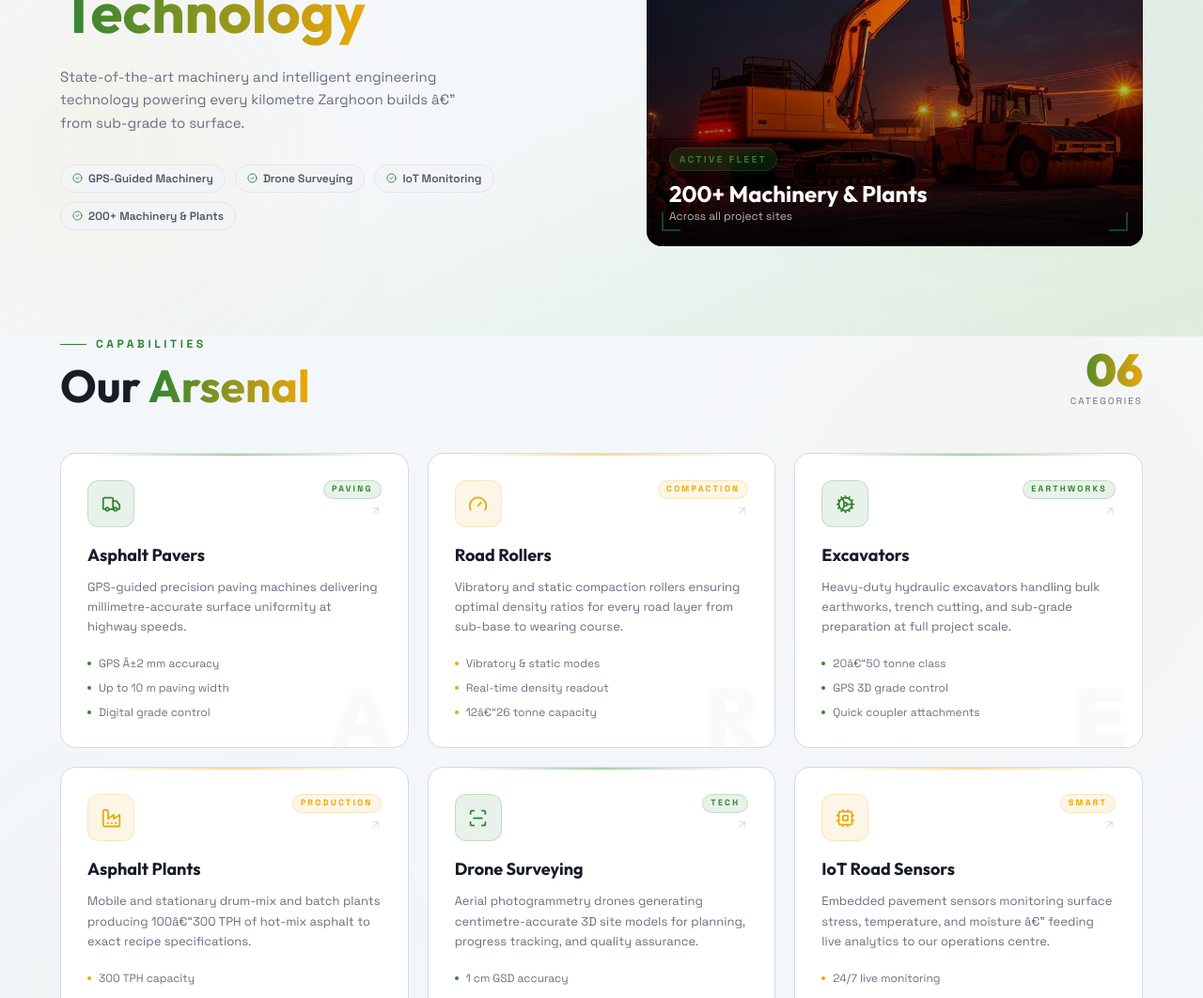
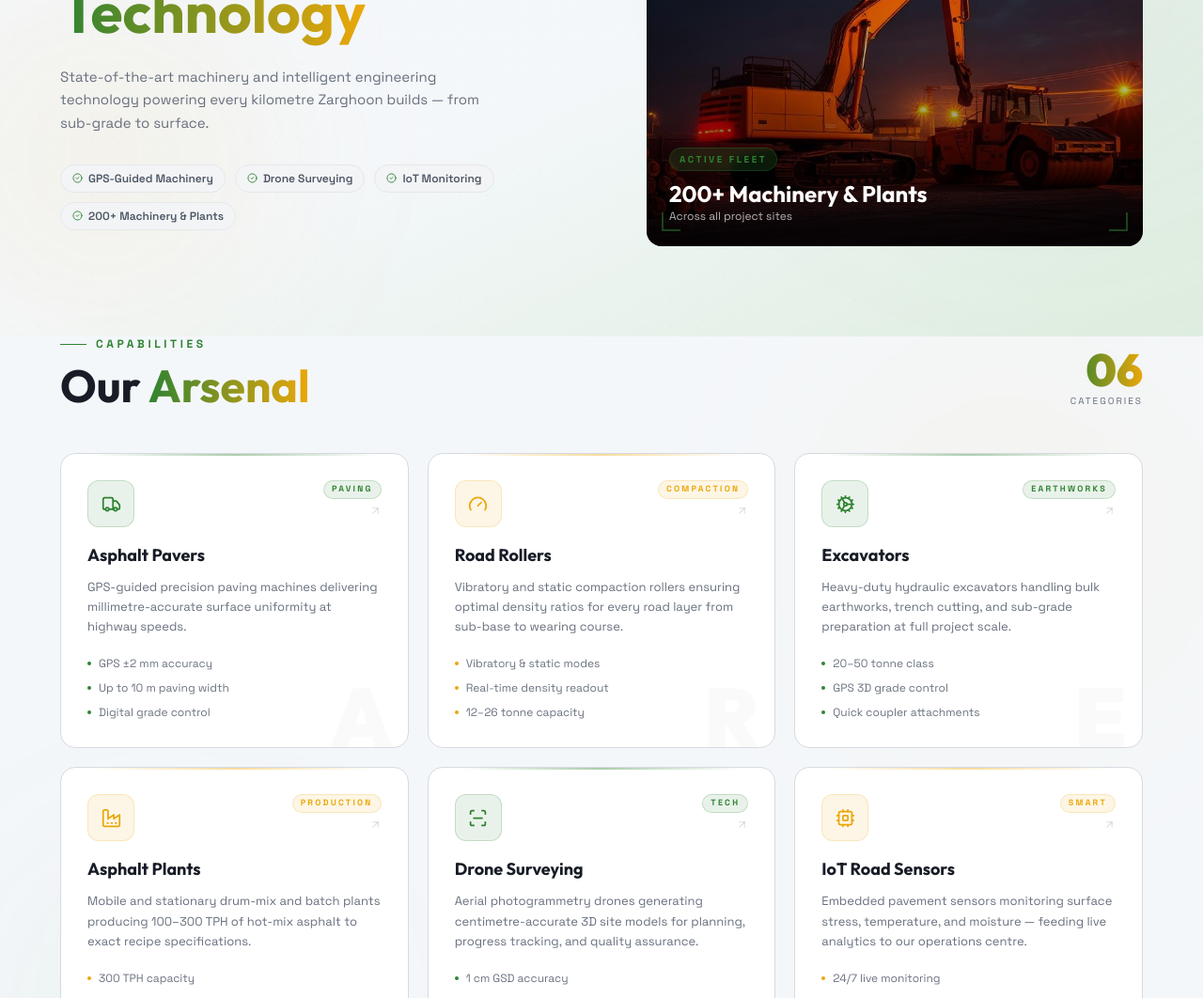
Before and after one commit to muhammadadeel147/Zarghoon, a React (Vite) app: page /equipment in a window 1280 px wide. Shown: the part 322-1384 px from the top of the page at 94% size. Built offline with nearby package versions, Linux system fonts and the light colour scheme.

Commit message:
fix: correct typographical errors and improve text formatting across multiple pages

```diff
--- a/src/pages/Equipment.tsx
+++ b/src/pages/Equipment.tsx
@@ -18,24 +18,24 @@
   {
     icon: Truck,    name: "Asphalt Pavers",    category: "Paving",
     desc: "GPS-guided precision paving machines delivering millimetre-accurate surface uniformity at highway speeds.",
-    specs: ["GPS Â±2 mm accuracy", "Up to 10 m paving width", "Digital grade control"],
+    specs: ["GPS ±2 mm accuracy", "Up to 10 m paving width", "Digital grade control"],
     gold: false,
   },
   {
     icon: Gauge,    name: "Road Rollers",       category: "Compaction",
     desc: "Vibratory and static compaction rollers ensuring optimal density ratios for every road layer from sub-base to wearing course.",
-    specs: ["Vibratory & static modes", "Real-time density readout", "12â€“26 tonne capacity"],
+    specs: ["Vibratory & static modes", "Real-time density readout", "12–26 tonne capacity"],
     gold: true,
   },
   {
     icon: Cog,      name: "Excavators",         category: "Earthworks",
     desc: "Heavy-duty hydraulic excavators handling bulk earthworks, trench cutting, and sub-grade preparation at full project scale.",
-    specs: ["20â€“50 tonne class", "GPS 3D grade control", "Quick coupler attachments"],
+    specs: ["20–50 tonne class", "GPS 3D grade control", "Quick coupler attachments"],
     gold: false,
   },
   {
     icon: Factory,  name: "Asphalt Plants",     category: "Production",
-    desc: "Mobile and stationary drum-mix and batch plants producing 100â€“300 TPH of hot-mix asphalt to exact recipe specifications.",
+    desc: "Mobile and stationary drum-mix and batch plants producing 100–300 TPH of hot-mix asphalt to exact recipe specifications.",
     specs: ["300 TPH capacity", "Recycled asphalt capable", "Remote mix monitoring"],
     gold: true,
   },
@@ -47,7 +47,7 @@
   },
   {
     icon: Cpu,      name: "IoT Road Sensors",   category: "Smart",
-    desc: "Embedded pavement sensors monitoring surface stress, temperature, and moisture â€” feeding live analytics to our operations centre.",
+    desc: "Embedded pavement sensors monitoring surface stress, temperature, and moisture — feeding live analytics to our operations centre.",
     specs: ["24/7 live monitoring", "Predictive maintenance", "Cloud dashboard"],
     gold: true,
   },
@@ -56,7 +56,7 @@
 const Equipment = () => (
   <div className="pt-[68px]">
 
-    {/* â”€â”€ HERO â”€â”€â”€â”€â”€â”€â”€â”€â”€â”€â”€â”€â”€â”€â”€â”€â”€â”€â”€â”€â”€â”€â”€â”€â”€â”€â”€â”€â”€â”€â”€â”€â”€â”€â”€â”€â”€â”€â”€â”€â”€â”€â”€â”€â”€â”€â”€â”€â”€â”€ */}
+    {/* ── HERO ────────────────────────────────────────────────── */}
     <section className="relative overflow-hidden py-24 px-6">
       <div className="absolute inset-0 bg-gradient-to-br from-background via-background to-[hsl(122,30%,90%)]" />
       <div
@@ -98,7 +98,7 @@
               transition={{ delay: 0.38, duration: 0.6 }}
               className="text-muted-foreground text-[15px] leading-relaxed max-w-md mb-8"
             >
-              State-of-the-art machinery and intelligent engineering technology powering every kilometre Zarghoon builds â€” from sub-grade to surface.
+              State-of-the-art machinery and intelligent engineering technology powering every kilometre Zarghoon builds — from sub-grade to surface.
             </motion.p>
             <motion.div
               initial={{ opacity: 0, y: 14 }}
@@ -115,7 +115,7 @@
             </motion.div>
           </div>
 
-          {/* Right â€” cinematic image */}
+          {/* Right — cinematic image */}
           <motion.div
             initial={{ clipPath: "inset(0 0 100% 0)", opacity: 0 }}
             animate={{ clipPath: "inset(0 0 0% 0)", opacity: 1 }}
@@ -146,7 +146,7 @@
       </div>
     </section>
 
-    {/* â”€â”€ EQUIPMENT GRID â”€â”€â”€â”€â”€â”€â”€â”€â”€â”€â”€â”€â”€â”€â”€â”€â”€â”€â”€â”€â”€â”€â”€â”€â”€â”€â”€â”€â”€â”€â”€â”€â”€â”€â”€â”€â”€â”€â”€ */}
+    {/* ── EQUIPMENT GRID ─────────────────────────────────────── */}
     <section className="relative overflow-hidden pb-28 px-6">
       <div
         className="absolute inset-0 opacity-[0.022] pointer-events-none"
@@ -235,7 +235,7 @@
       </div>
     </section>
 
-    {/* â”€â”€ PHOTO GALLERY â”€â”€â”€â”€â”€â”€â”€â”€â”€â”€â”€â”€â”€â”€â”€â”€â”€â”€â”€â”€â”€â”€â”€â”€â”€â”€â”€â”€â”€â”€â”€â”€â”€â”€â”€â”€â”€â”€â”€â”€ */}
+    {/* ── PHOTO GALLERY ──────────────────────────────────────── */}
     <GallerySection />
 
   </div>
@@ -277,7 +277,7 @@
           </p>
         </motion.div>
 
-        {/* Uniform grid â€” 4-column, fixed aspect ratio, perfect alignment */}
+        {/* Uniform grid — 4-column, fixed aspect ratio, perfect alignment */}
         <div className="grid grid-cols-2 sm:grid-cols-3 lg:grid-cols-4 xl:grid-cols-5 gap-3">
           {galleryImages.map((src, i) => (
             <motion.div
--- a/src/pages/Services.tsx
+++ b/src/pages/Services.tsx
@@ -14,7 +14,7 @@
   {
     icon: Building2,
     title: "Highway Construction",
-    desc: "Multi-lane highways engineered for heavy traffic, maximum safety, and decades of durability â€” from initial planning through final surfacing.",
+    desc: "Multi-lane highways engineered for heavy traffic, maximum safety, and decades of durability — from initial planning through final surfacing.",
     features: ["Multi-lane expressways", "Interchanges & ramps", "Safety barriers"],
     gold: false,
   },
@@ -100,11 +100,11 @@
               transition={{ delay: 0.38, duration: 0.6 }}
               className="text-muted-foreground text-[15px] leading-relaxed max-w-md"
             >
-              Comprehensive civil road construction and infrastructure services â€” powered by modern engineering and 35+ years of on-the-ground experience across Pakistan.
+              Comprehensive civil road construction and infrastructure services — powered by modern engineering and 35+ years of on-the-ground experience across Pakistan.
             </motion.p>
           </div>
 
-          {/* Right â€” glassmorphic stat grid */}
+          {/* Right — glassmorphic stat grid */}
           <motion.div
             initial={{ opacity: 0, x: 40 }}
             animate={{ opacity: 1, x: 0 }}
@@ -158,7 +158,7 @@
                 : "border-border hover:border-primary/35 hover:shadow-[0_12px_48px_-8px_hsl(122,47%,40%,0.28)]"
             }`}
           >
-            {/* Gradient top accent line â€” expands on hover */}
+            {/* Gradient top accent line — expands on hover */}
             <div
               className={`absolute top-0 left-8 right-8 h-[2px] rounded-b-full transition-all duration-500 ${
                 s.gold
--- a/src/pages/Sustainability.tsx
+++ b/src/pages/Sustainability.tsx
@@ -13,7 +13,7 @@
 
 const practices = [
   { icon: Recycle, title: "Recycled Asphalt", desc: "We use up to 40% recycled asphalt pavement (RAP) in our mixes, reducing waste and conserving natural resources." },
-  { icon: Leaf, title: "Low Emission Processes", desc: "Our warm-mix asphalt technology reduces production temperatures, cutting COâ‚‚ emissions by up to 30%." },
+  { icon: Leaf, title: "Low Emission Processes", desc: "Our warm-mix asphalt technology reduces production temperatures, cutting CO₂ emissions by up to 30%." },
   { icon: Droplets, title: "Water Management", desc: "Permeable pavement solutions and sustainable drainage systems protect local water resources." },
   { icon: TreePine, title: "Environmental Restoration", desc: "We restore and replant vegetation along road corridors, preserving biodiversity and natural habitats." },
 ];
```
Also changed, not shown: src/pages/Contact.tsx (+11 -11 lines).
